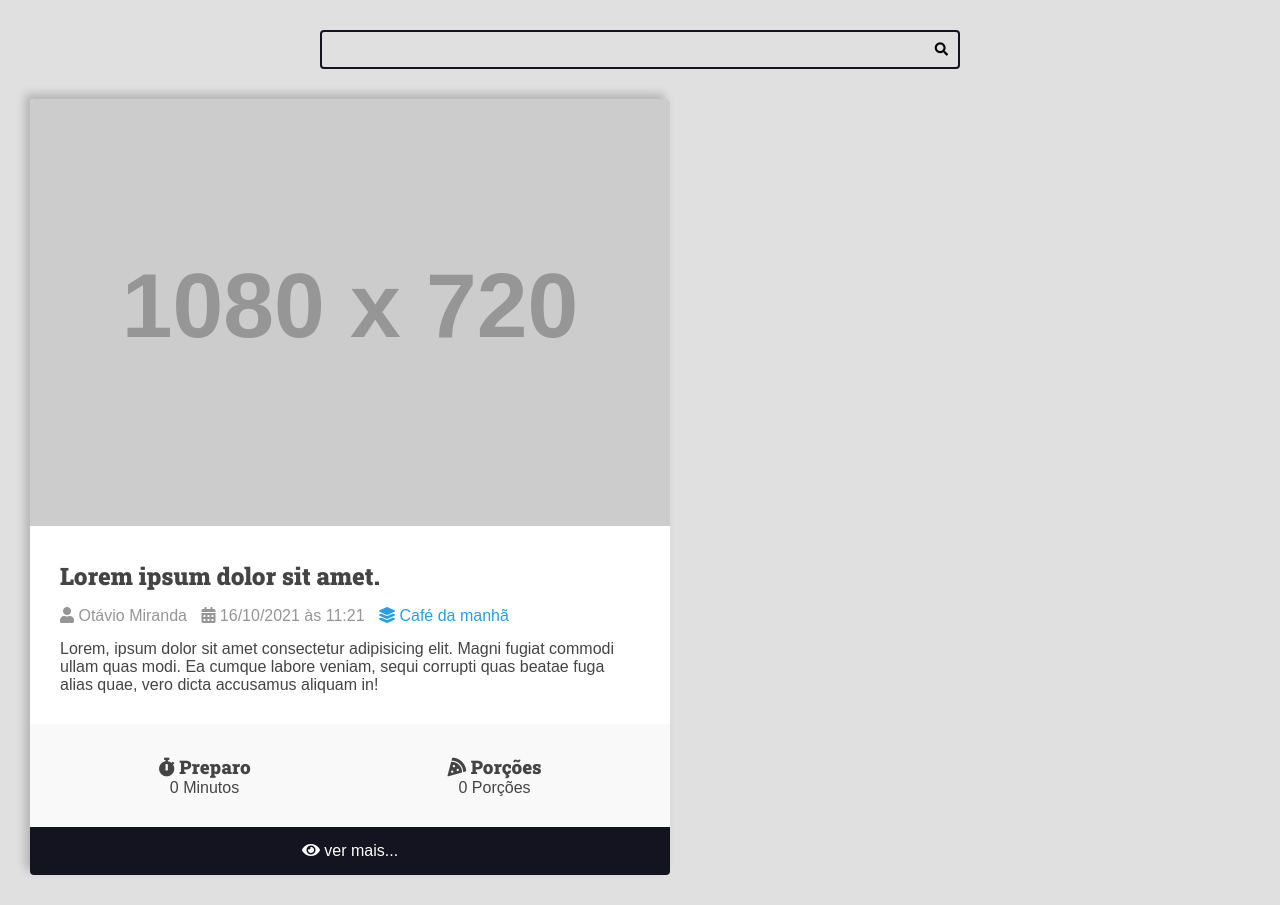
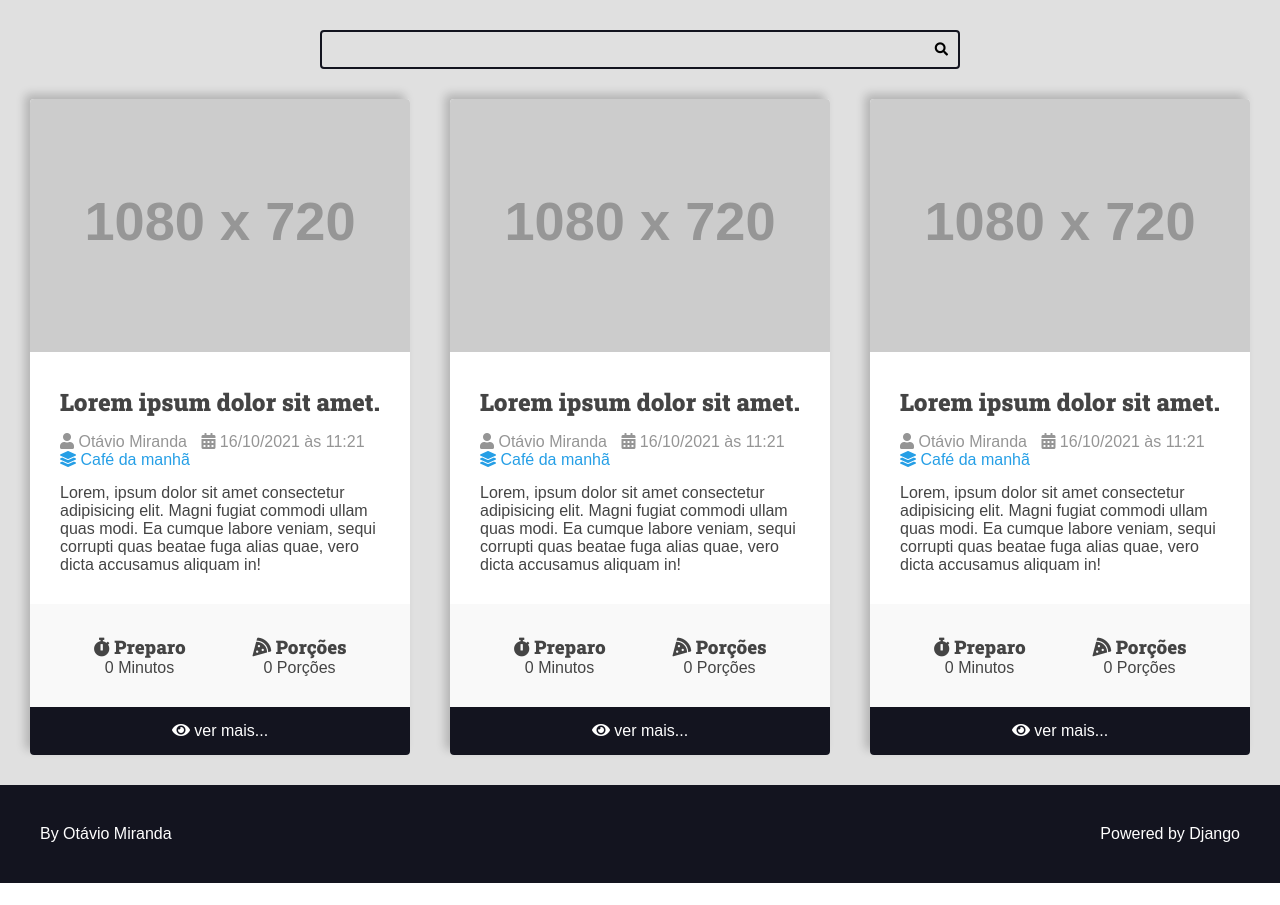
Before and after one commit to alissonmedeirosdev/curso-django-projeto1, a Django app: page / in a window 1280 px wide. Shown: the part 113-1018 px from the top of the page. After the commit the page ends 996 px from the top, so only its background shows below. Run offline with Django 5.2, Linux system fonts and the light colour scheme; grey boxes labelled with a size stand in for pictures from a placeholder-image service; some libraries are stand-ins or nearby versions.

Commit message:
create the footer

```diff
--- a/recipes/templates/recipes/pages/home.html
+++ b/recipes/templates/recipes/pages/home.html
@@ -7,62 +7,13 @@
 
     <main class="main-content-container">
         <div class="main-content main-content-list container">
-            <div class="recipe recipe-list-item">
-                <div class="recipe-cover">
-                    <img src="https://fakeimg.pl/1080x720/212336/ffffff" alt="Imagem temporária">
-                </div>
-                <div class="recipe-title-container">
-                    <h2 class="recipe-title">
-                        Lorem ipsum dolor sit amet.
-                    </h2>
-
-                </div>
-
-                <div class="recipe-author">
-                    <span class="recipe-author-item">
-                        <i class="fas fa-user"></i>
-                        Otávio Miranda
-                    </span>
-                    <span class="recipe-author-item">
-                        <i class="fas fa-calendar-alt"></i>
-                        16/10/2021 às 11:21
-                    </span>
-                    <span class="recipe-author-item">
-                        <a href="/recipes/category/cafe-da-manha/">
-                            <i class="fas fa-layer-group"></i>
-                            <span>Café da manhã</span>
-                        </a>
-                    </span>
-                </div>
-                <div class="recipe-content">
-                    <p>Lorem, ipsum dolor sit amet consectetur adipisicing elit. Magni fugiat commodi ullam quas modi.
-                        Ea cumque labore veniam, sequi corrupti quas beatae fuga alias quae, vero dicta accusamus
-                        aliquam in!</p>
-                </div>
-
-                <div class="recipe-meta-container">
-                    <div class="recipe-meta recipe-preparation">
-                        <h3 class="recipe-meta-title"><i class="fas fa-stopwatch"></i> Preparo</h3>
-                        <div class="recipe-meta-text">
-                            0 Minutos
-                        </div>
-                    </div>
-                    <div class="recipe-meta recipe-servings">
-                        <h3 class="recipe-meta-title"><i class="fas fa-pizza-slice"></i> Porções</h3>
-                        <div class="recipe-meta-text">
-                            0 Porções
-                        </div>
-                    </div>
-                </div>
-                <footer class="recipe-footer">
-                    <a class="recipe-read-more button button-dark button-full-width" href="/recipes/3/">
-                        <i class="fas fa-eye"></i>
-                        <span>ver mais...</span>
-                    </a>
-                </footer>
-            </div>
+           {% include 'recipes/partials/recipe.html' %}
+           {% include 'recipes/partials/recipe.html' %}
+           {% include 'recipes/partials/recipe.html' %}
         </div>
     </main>
 
+   {% include 'recipes/partials/footer.html' %}
+
 </body>
 </html>
--- /dev/null
+++ b/recipes/templates/recipes/partials/footer.html
@@ -0,0 +1,8 @@
+<footer class="main-footer">
+    <div class="developer">
+      <a href="https://www.otaviomiranda.com.br/" target="_blank" rel="noreferrer noopener">By Otávio Miranda</a>
+    </div>
+    <div class="powered">
+      <a href="https://www.djangoproject.com/" target="_blank" rel="noreferrer noopener">Powered by Django</a>
+    </div>
+  </footer>
--- a/recipes/templates/recipes/partials/head.html
+++ b/recipes/templates/recipes/partials/head.html
@@ -252,5 +252,24 @@
         .recipe-footer a:hover {
             filter: brightness(2);
         }
+
+        .main-footer {
+            display: flex;
+            align-items: center;
+            justify-content: space-between;
+            background: var(--color-primary-dark);
+            color: var(--color-white);
+            padding: var(--spacing-gutter-large);
+        }
+
+        .main-footer a {
+            color: var(--color-white);
+            text-decoration: none;
+            transition: all 300ms ease-in-out;
+        }
+
+        .main-footer a:hover {
+            filter: brightness(.8);
+        }
     </style>
 </head>
--- /dev/null
+++ b/recipes/templates/recipes/partials/recipe.html
@@ -0,0 +1,52 @@
+<div class="recipe recipe-list-item">
+    <div class="recipe-cover">
+        <img src="https://fakeimg.pl/1080x720/212336/ffffff" alt="Imagem temporária">
+    </div>
+    <div class="recipe-title-container">
+        <h2 class="recipe-title">
+            Lorem ipsum dolor sit amet.
+        </h2>
+
+    </div>
+    <div class="recipe-author">
+        <span class="recipe-author-item">
+            <i class="fas fa-user"></i>
+            Otávio Miranda
+        </span>
+        <span class="recipe-author-item">
+            <i class="fas fa-calendar-alt"></i>
+            16/10/2021 às 11:21
+        </span>
+        <span class="recipe-author-item">
+            <a href="/recipes/category/cafe-da-manha/">
+                <i class="fas fa-layer-group"></i>
+                <span>Café da manhã</span>
+            </a>
+        </span>
+    </div>
+    <div class="recipe-content">
+        <p>Lorem, ipsum dolor sit amet consectetur adipisicing elit. Magni fugiat commodi ullam quas modi.
+            Ea cumque labore veniam, sequi corrupti quas beatae fuga alias quae, vero dicta accusamus
+            aliquam in!</p>
+    </div>
+    <div class="recipe-meta-container">
+        <div class="recipe-meta recipe-preparation">
+            <h3 class="recipe-meta-title"><i class="fas fa-stopwatch"></i> Preparo</h3>
+            <div class="recipe-meta-text">
+                0 Minutos
+            </div>
+        </div>
+        <div class="recipe-meta recipe-servings">
+            <h3 class="recipe-meta-title"><i class="fas fa-pizza-slice"></i> Porções</h3>
+            <div class="recipe-meta-text">
+                0 Porções
+            </div>
+        </div>
+    </div>
+    <footer class="recipe-footer">
+        <a class="recipe-read-more button button-dark button-full-width" href="/recipes/3/">
+            <i class="fas fa-eye"></i>
+            <span>ver mais...</span>
+        </a>
+    </footer>
+</div>
```
